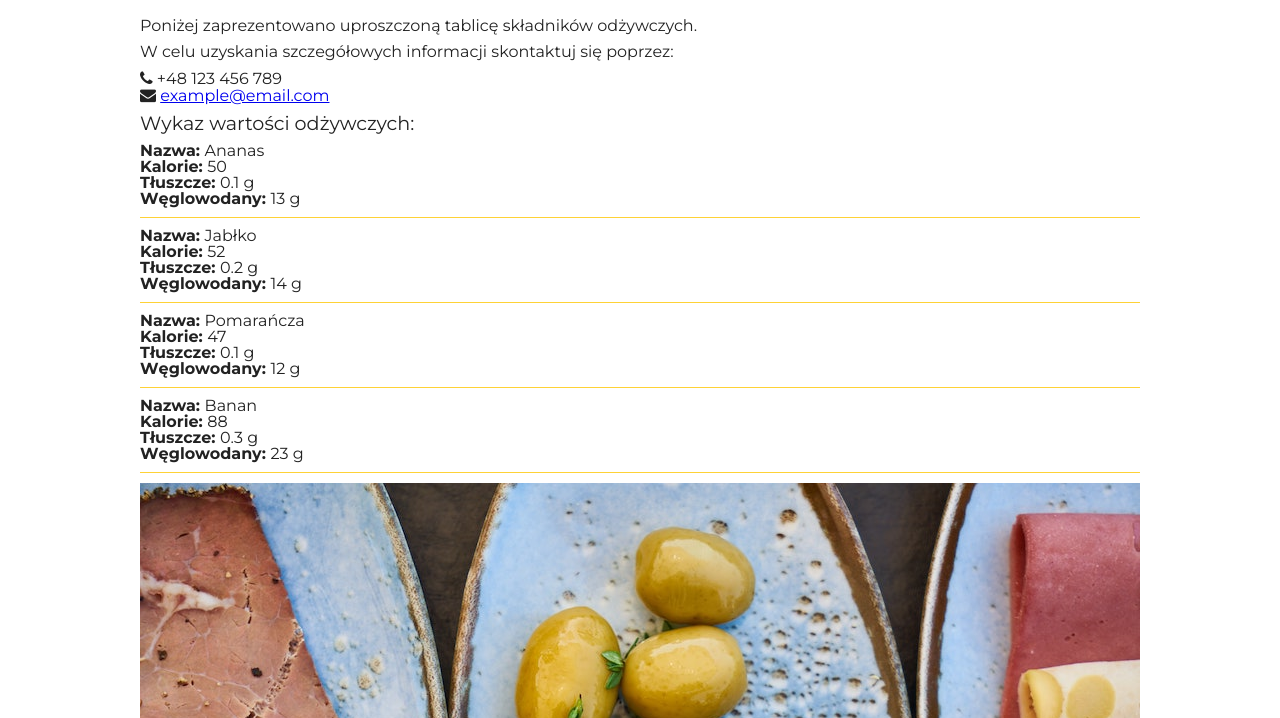
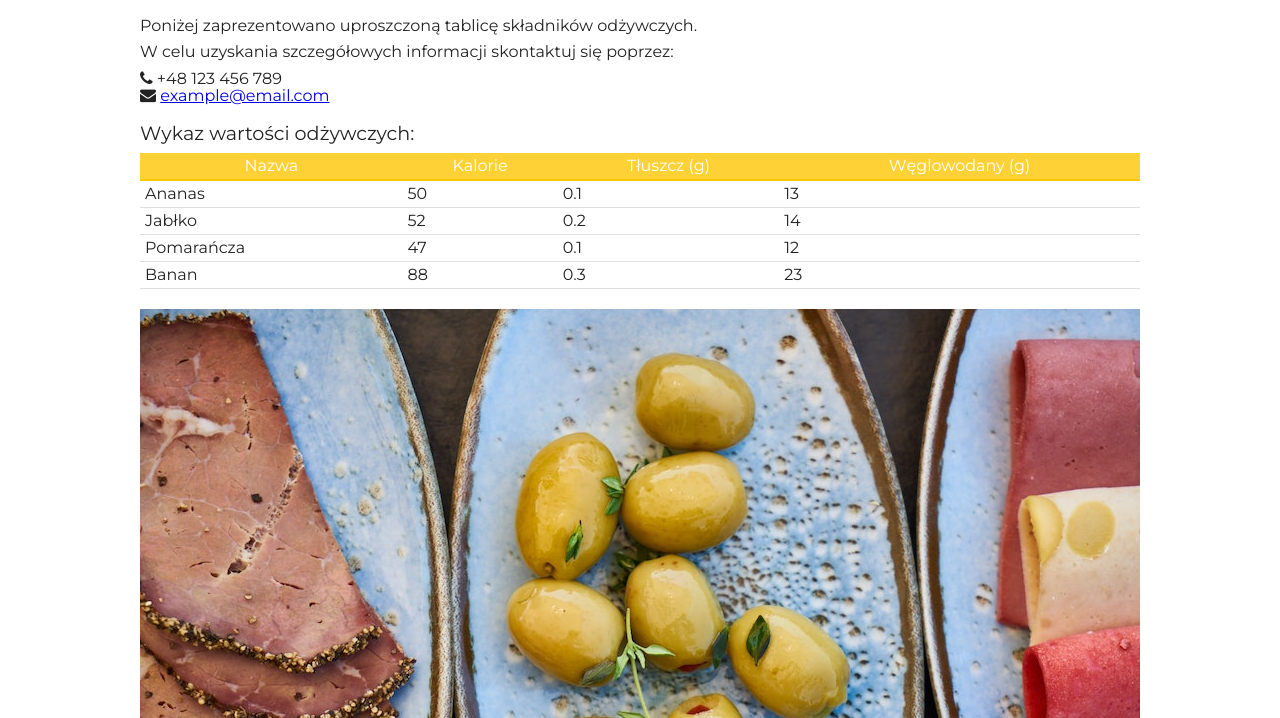
Before and after one commit to bezcukru/rwd-table-display, a website built with webpack: page index.html in a window 1280 px wide. Shown: the part 82-800 px from the top of the page. Built offline with nearby package versions, Linux system fonts and the light colour scheme.

Commit message:
Add desktop vs mobile defining function

```diff
--- a/js/app.js
+++ b/js/app.js
@@ -10,6 +10,15 @@ const values = [
 const valuesContainer = document.querySelector('.app--values');
 
 const desktopViewport = window.matchMedia('screen and (min-width: 500px)');
+
+
+const drawValues = (isDesktop) => {
+    if(isDesktop) {
+        drawDesktopValues();
+    } else {
+        drawMobileValues();
+    }
+}
 
 const drawMobileValues = () => {
     valuesContainer.innerHTML = '';
@@ -62,6 +71,8 @@ const drawDesktopValues = () => {
     valuesContainer.appendChild(table)
 }
 
-//drawDesktopValues();
+drawValues(desktopViewport.matches);
 
-drawMobileValues();
+desktopViewport.addListener(isDesktop => {
+    drawValues(isDesktop.matches);
+});
--- a/sass/_base.scss
+++ b/sass/_base.scss
@@ -1,6 +1,5 @@
 .container {
     max-width: $max-width;
-    width: 100%;
     margin: 0 auto;
     padding: 0 $main-spacing;
 }
@@ -8,3 +7,11 @@
 img {
     max-width: 100%;
 }
+
+.app--images {
+    margin: $main-spacing 0;
+}
+
+.app--description {
+    margin-bottom: $main-spacing;
+}
```
